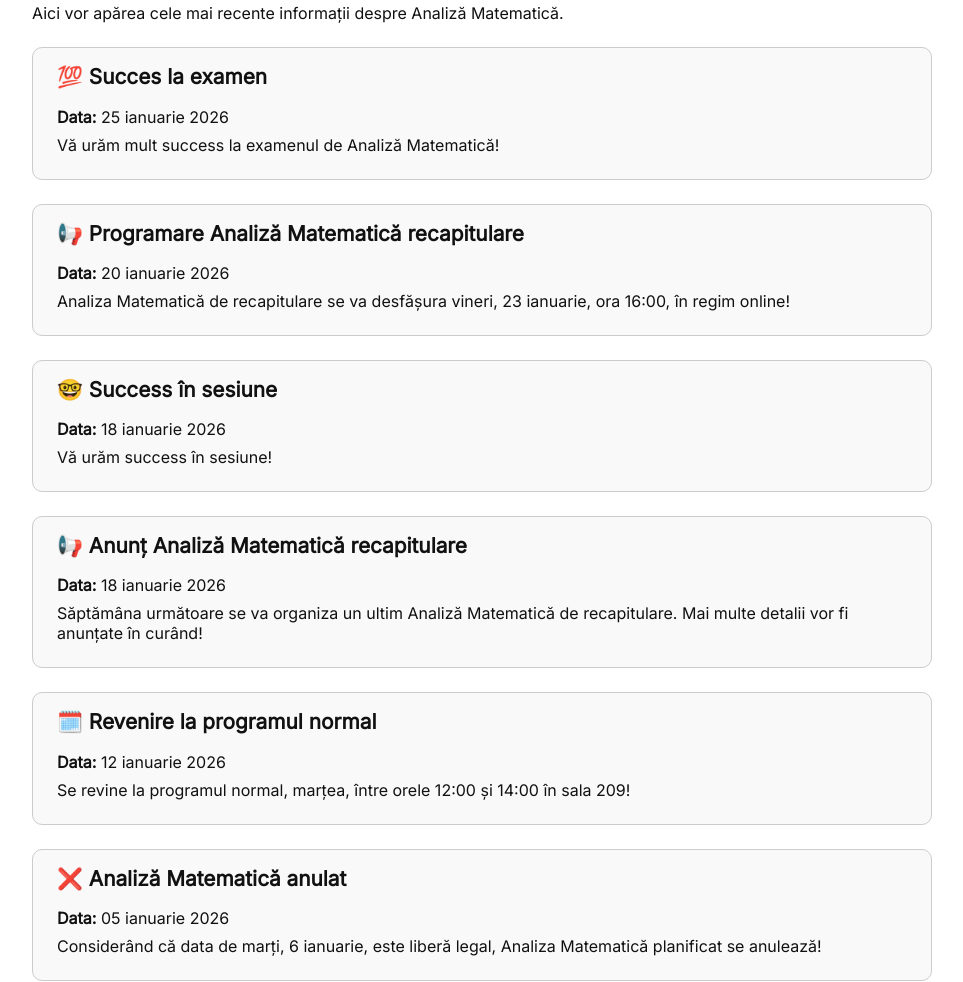
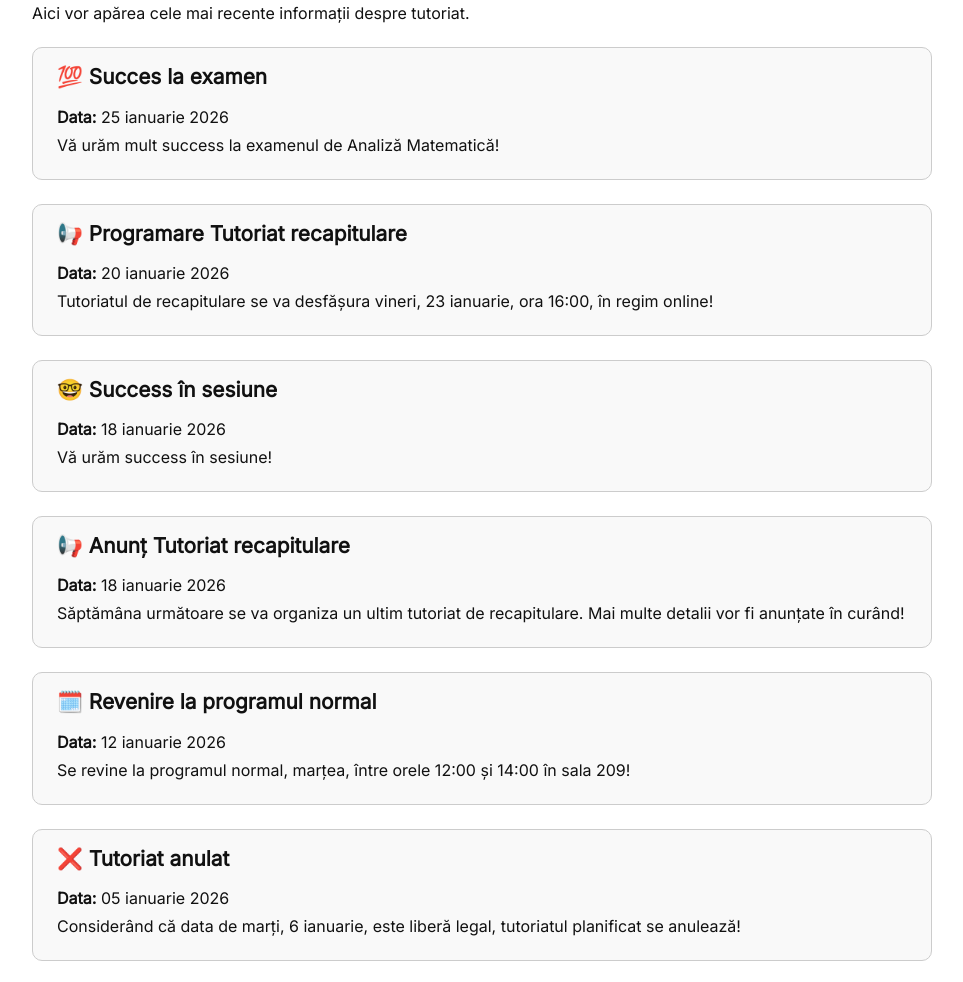
Before and after one commit to HostingDevCoreEnterprise/WebSite-Analiza-Matematica, a plain HTML site: page anunturi.html in a window 1280 px wide. Shown: the part 214-1196 px from the top of the page, without its empty margins (158-1121 px from the left). Drawn offline with Linux system fonts and the light colour scheme.

Commit message:
Restore tutoring references on announcements page

```diff
--- a/anunturi.html
+++ b/anunturi.html
@@ -47,7 +47,7 @@
   <main>
     <section class="container">
       <h1>Anunțuri</h1>
-      <p>Aici vor apărea cele mai recente informații despre Analiză Matematică.</p>
+      <p>Aici vor apărea cele mai recente informații despre tutoriat.</p>
 
       <div class="announcement">
         <h2>💯 Succes la examen</h2>
@@ -57,9 +57,9 @@
 
 
       <div class="announcement">
-        <h2>📢 Programare Analiză Matematică recapitulare</h2>
+        <h2>📢 Programare Tutoriat recapitulare</h2>
         <p><strong>Data:</strong> 20 ianuarie 2026</p>
-        <p>Analiza Matematică de recapitulare se va desfășura vineri, 23 ianuarie, ora 16:00, în regim online!</p>
+        <p>Tutoriatul de recapitulare se va desfășura vineri, 23 ianuarie, ora 16:00, în regim online!</p>
       </div>
 
       <div class="announcement">
@@ -69,9 +69,9 @@
       </div>
 
       <div class="announcement">
-        <h2>📢 Anunț Analiză Matematică recapitulare</h2>
+        <h2>📢 Anunț Tutoriat recapitulare</h2>
         <p><strong>Data:</strong> 18 ianuarie 2026</p>
-        <p>Săptămâna următoare se va organiza un ultim Analiză Matematică de recapitulare. Mai multe detalii vor fi anunțate în curând!</p>
+        <p>Săptămâna următoare se va organiza un ultim tutoriat de recapitulare. Mai multe detalii vor fi anunțate în curând!</p>
       </div>
 
       <div class="announcement">
@@ -81,9 +81,9 @@
       </div>
 
       <div class="announcement">
-        <h2>❌ Analiză Matematică anulat</h2>
+        <h2>❌ Tutoriat anulat</h2>
         <p><strong>Data:</strong> 05 ianuarie 2026</p>
-        <p>Considerând că data de marți, 6 ianuarie, este liberă legal, Analiza Matematică planificat se anulează!</p>
+        <p>Considerând că data de marți, 6 ianuarie, este liberă legal, tutoriatul planificat se anulează!</p>
       </div>
 
       <div class="announcement">
@@ -114,7 +114,7 @@
       <div class="announcement">
         <h2>🗓️ Modificare orar</h2>
         <p><strong>Data:</strong> 22 decembrie 2025</p>
-        <p>DOAR săptămâna aceasta Analiza Matematică se va desfășura marți, 23 decembrie, ora 10:00, în regim online!</p>
+        <p>DOAR săptămâna aceasta tutoriatul se va desfășura marți, 23 decembrie, ora 10:00, în regim online!</p>
       </div>
 
       <div class="announcement">
@@ -132,7 +132,7 @@
       <div class="announcement">
         <h2>🗓️ Modificare orar</h2>
         <p><strong>Data:</strong> 27 octombrie 2025</p>
-        <p>DOAR săptămâna aceasta Analiza Matematică se va desfășura luni, 27 octombrie, ora 18:00, în sala 102!</p>
+        <p>DOAR săptămâna aceasta tutoriatul se va desfășura luni, 27 octombrie, ora 18:00, în sala 102!</p>
       </div>
 
       <div class="announcement">
```
